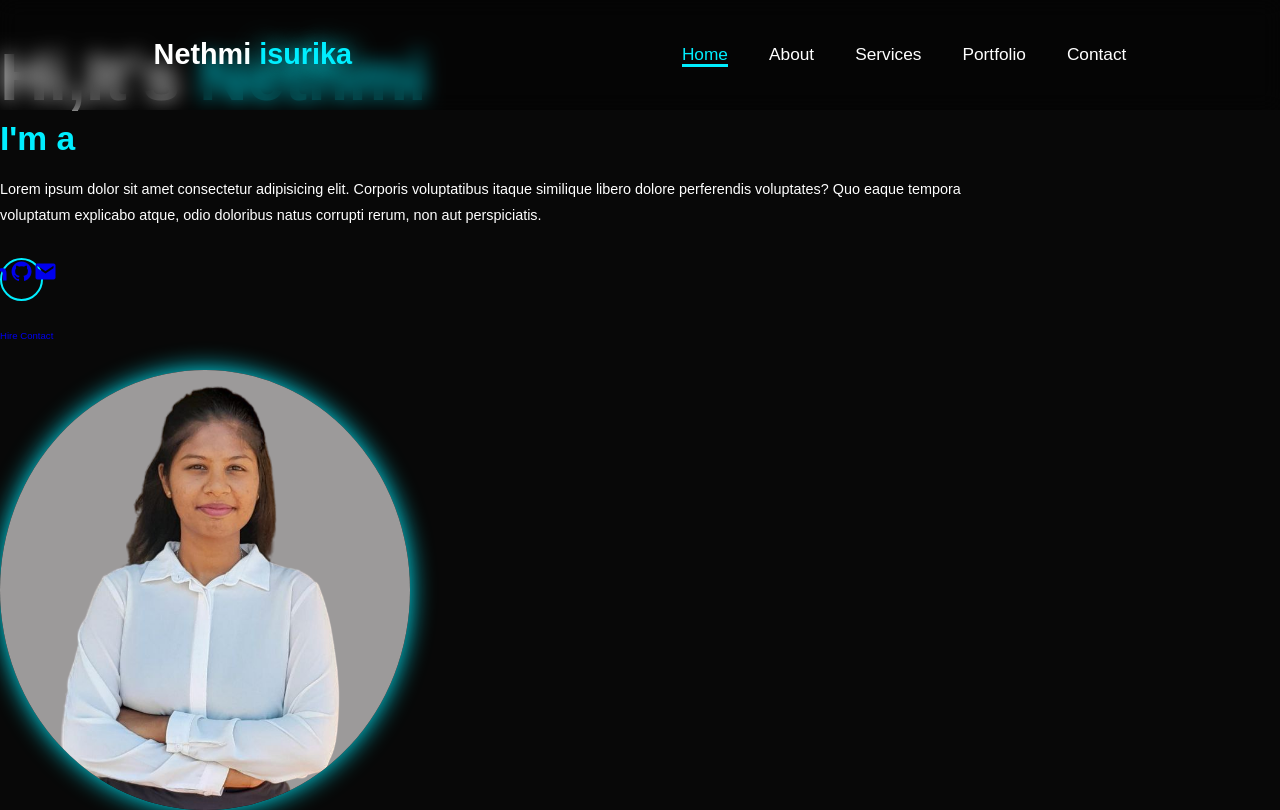
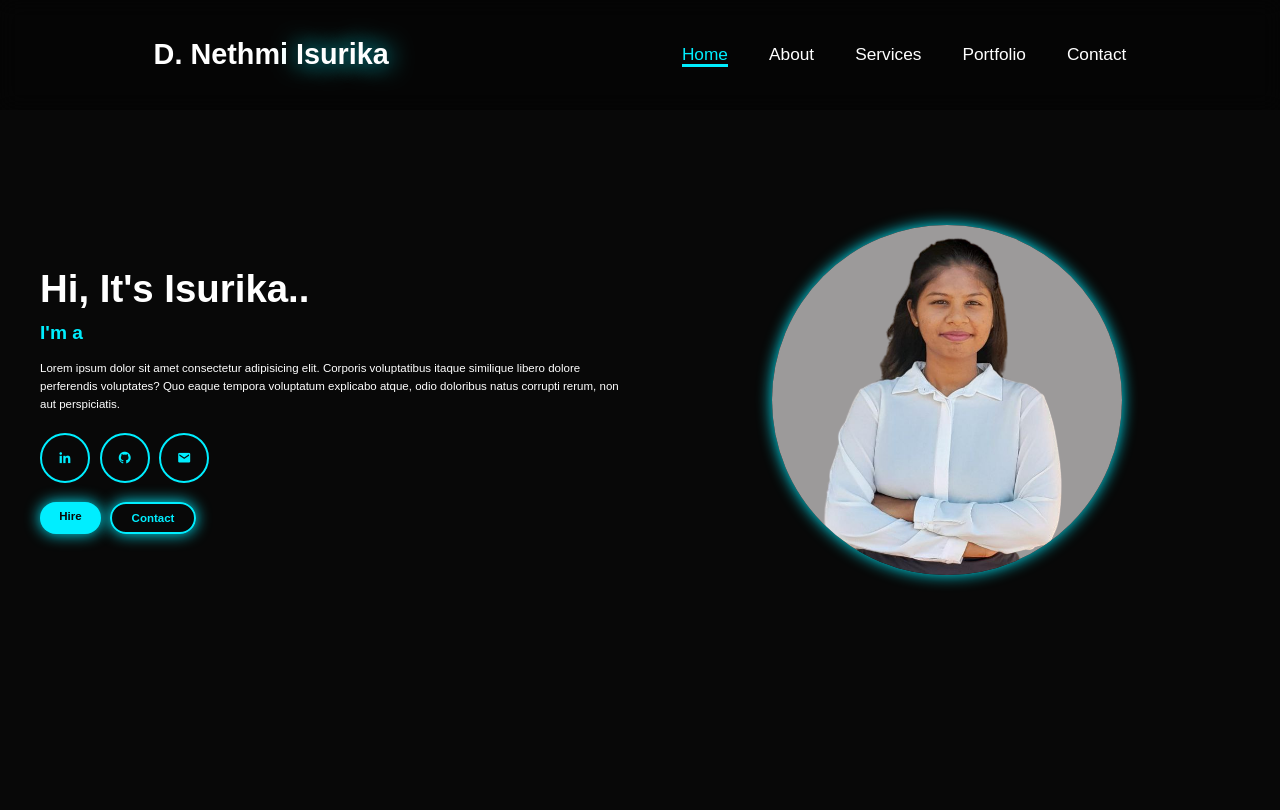
Before and after one commit to IsurikaDaniel/My-Official-Portfolio, a plain HTML site: page index.html in a window 1280 px wide. Drawn offline with nearby package versions, Linux system fonts and the light colour scheme.

Commit message:
home page implimentation

```diff
--- a/Styles/styles.css
+++ b/Styles/styles.css
@@ -67,76 +67,125 @@ body{
     cursor: pointer;
     display: none;
 }
-.section{
+section {
     min-height: 100vh;
+    display: flex;
     align-items: center;
     justify-content: center;
-    gap: 15rem;
+    padding: 0 2rem;
 }
-.home-content{
+
+.home-container {
+    display: flex;
+    align-items: center;
+    justify-content: space-between;
+    gap: 3rem;
+    max-width: 1200px;
+    width: 100%;
+}
+
+.home-content {
+    flex: 1;
     display: flex;
     flex-direction: column;
-    align-items: baseline;
+    align-items: flex-start;
+    justify-content: center;
     text-align: left;
-    justify-content: center;
-    margin-top: 3rem;
 }
-span{
+
+.home-content h1 {
+    font-size: 4rem;
+    font-weight: 700;
+    line-height: 1.2;
+    margin-bottom: 1rem;
+}
+
+.home-content h3 {
+    font-size: 2rem;
+    margin-bottom: 1.5rem;
     color: var(--main-color);
 }
-.logo span{
+
+.home-content p {
+    font-size: 1.2rem;
+    line-height: 1.6;
+    max-width: 600px;
+    margin-bottom: 2rem;
+}
+
+.social-icons {
+    display: flex;
+    gap: 1rem;
+    margin-bottom: 2rem;
+}
+
+.social-icons a {
+    display: flex;
+    justify-content: center;
+    align-items: center;
+    width: 50px;
+    height: 50px;
+    border: 2px solid var(--main-color);
+    border-radius: 50%;
+    font-size: 1.5rem;
+    color: var(--main-color);
+    transition: transform 0.3s, background-color 0.3s;
+}
+
+.social-icons a:hover {
+    background-color: var(--main-color);
+    color: var(--bg-color);
+    transform: scale(1.2);
+}
+
+.btn-group {
+    display: flex;
+    gap: 1rem;
+}
+
+.btn {
+    padding: 0.8rem 2rem;
+    border-radius: 30px;
+    font-size: 1.2rem;
+    font-weight: 600;
+    text-decoration: none;
+    transition: 0.3s ease;
+    background-color: var(--main-color);
+    color: var(--bg-color);
+    box-shadow: 0 0 15px var(--main-color);
+}
+
+.btn:hover {
+    transform: scale(1.05);
+    box-shadow: 0 0 30px var(--main-color);
+}
+
+.btn-group a:nth-of-type(2) {
+    border: 2px solid var(--main-color);
+    background-color: transparent;
     color: var(--main-color);
 }
-.home-content h3{
-    margin-bottom: 2rem;
-    margin-top: 1rem;
-    font-size: 3.5rem;
+
+.btn-group a:nth-of-type(2):hover {
+    background-color: var(--main-color);
+    color: var(--bg-color);
 }
-.home-content h1{
-    font-size: 7rem;
-    font-weight: 700;
-    margin-top: 1.5rem;
-    line-height: 1;
+
+.home-img {
+    flex: 1;
+    display: flex;
+    justify-content: center;
+    align-items: center;
 }
-.home-img{
+
+.home-img img {
+    width: 350px;
+    height: 350px;
     border-radius: 50%;
+    box-shadow: 0 0 15px var(--main-color);
+    transition: box-shadow 0.3s ease;
+}
 
+.home-img img:hover {
+    box-shadow: 0 0 30px var(--main-color), 0 0 60px var(--main-color);
 }
-.home-img img{
-    position: relative;
-    top: 3rem;
-    width: 32vw;
-    border-radius: 50%;
-    box-shadow: 0 0 25px var(--main-color);
-    cursor: pointer;
-    transition: 0.4s ease-in-out;
-}
-.home-img img:hover{
-    box-shadow: 0 0 25px var(--main-color),
-                0 0 50px var(--main-color),
-                0 0 100px var(--main-color);
-}
-.home-content p{
-    font-size: 1.5rem;
-    font-weight: 500;
-    line-height: 1.8;
-    max-width: 1000px;
-}
-.social-icons{
-    display: inline-flex;
-    justify-content: center;
-    width: 4.5rem;
-    height: 4.5rem;
-    background: transparent;
-    border: 2px solid var(--main-color);
-    font-size: 2.5rem;
-    border-radius: 50%;
-    color: var(--main-color);
-    margin: 3rem 1.5rem 3rem 0;
-    transition: 0.3 ease-in-out;
-}
-.social-icons a:hover{
-    color: var(--main-color)
-    transform: scale(1.3)translate(-5px);
-
-}
--- a/index.html
+++ b/index.html
@@ -12,8 +12,8 @@
 
 <body>
     <header class="header">
-        <a href="#home" class="logo">Nethmi
-            <span>isurika</span>
+        <a href="#home" class="logo">D. Nethmi
+            <span>Isurika</span>
         </a>
         <i class='bx bx-menu' id="menu-icon"></i>
 
@@ -25,7 +25,40 @@
             <a href="#contact" class="contact">Contact</a>
         </nav>
     </header>
-        <section class="home" id="home">
+
+    <section class="home" id="home">
+        <div class="home-container">
+            <!-- Left Content: Text, Icons, Buttons -->
+            <div class="home-content">
+                <h1>Hi, It's <span>Isurika..</span></h1>
+                <h3 class="text-animation">I'm a</h3>
+                <p>Lorem ipsum dolor sit amet consectetur adipisicing elit. Corporis voluptatibus itaque
+                    similique libero dolore perferendis voluptates? Quo eaque tempora voluptatum explicabo
+                    atque, odio doloribus natus corrupti rerum, non aut perspiciatis.</p>
+
+                <!-- Social Icons -->
+                <div class="social-icons">
+                    <a href="#"><i class='bx bxl-linkedin'></i></a>
+                    <a href="#"><i class='bx bxl-github'></i></a>
+                    <a href="#"><i class='bx bxs-envelope'></i></a>
+                </div>
+
+                <!-- Buttons -->
+                <div class="btn-group">
+                    <a href="#" class="btn">Hire</a>
+                    <a href="#contact" class="btn">Contact</a>
+                </div>
+            </div>
+
+            <!-- Right Content: Image -->
+            <div class="home-img">
+                <img src="img/my official.png" alt="Profile Image">
+            </div>
+        </div>
+    </section>
+
+
+        <!-- <section class="home" id="home">
             <div class="home-content">
                 <h1>Hi,It's <span>Nethmi</span></h1>
                 <h3 class="text-animaion"><span>I'm a</span></h3>
@@ -44,12 +77,12 @@
                 <a href="#" class="btn">Hire</a>
                 <a href="#contact" class="btn">Contact</a>
             </div>
-        </div>
+
             <div class="home-img">
                 <img src="img/my official.png" alt="">
             </div>
         </section>
-
+   -->
 
 
 
```
